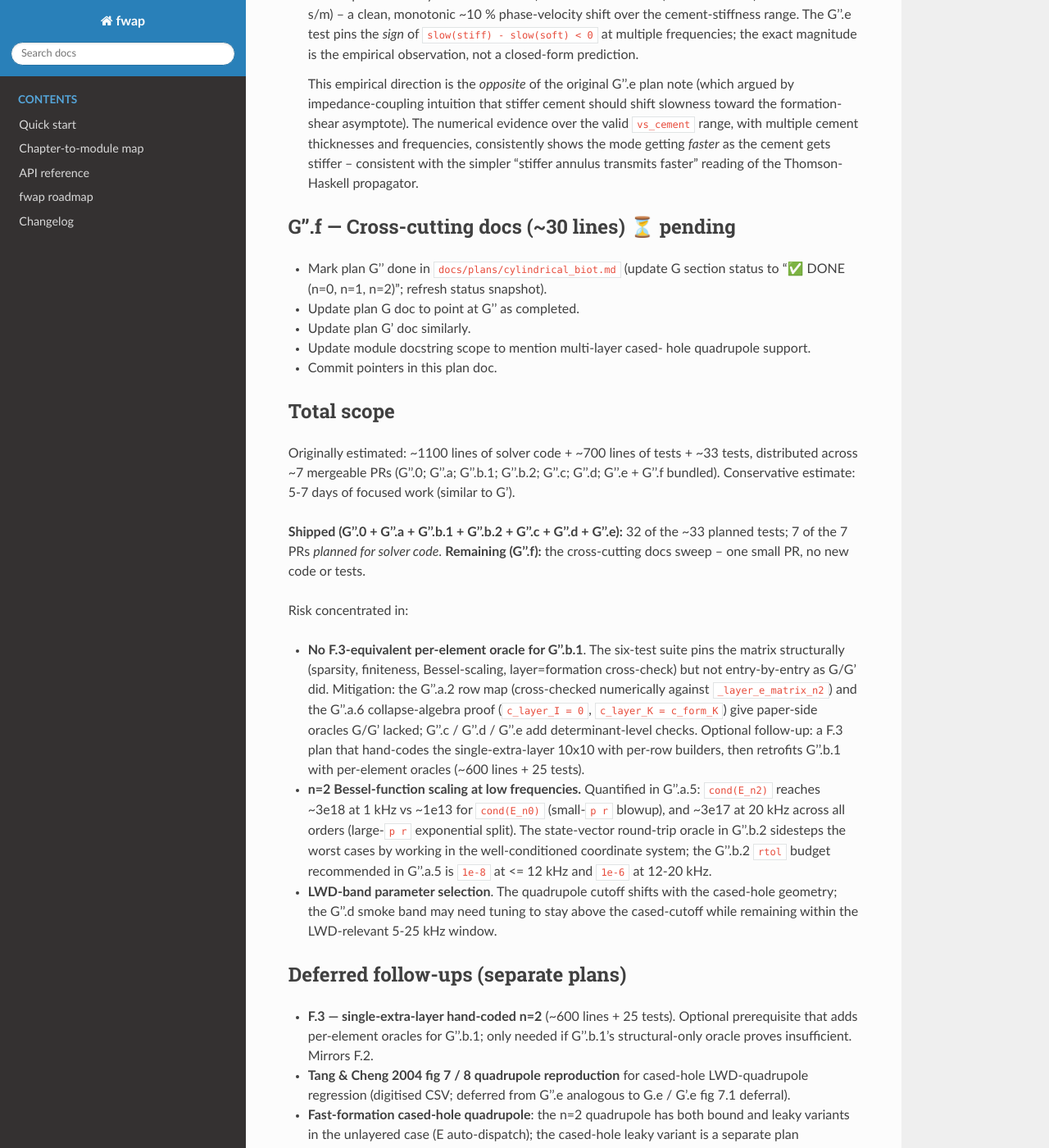
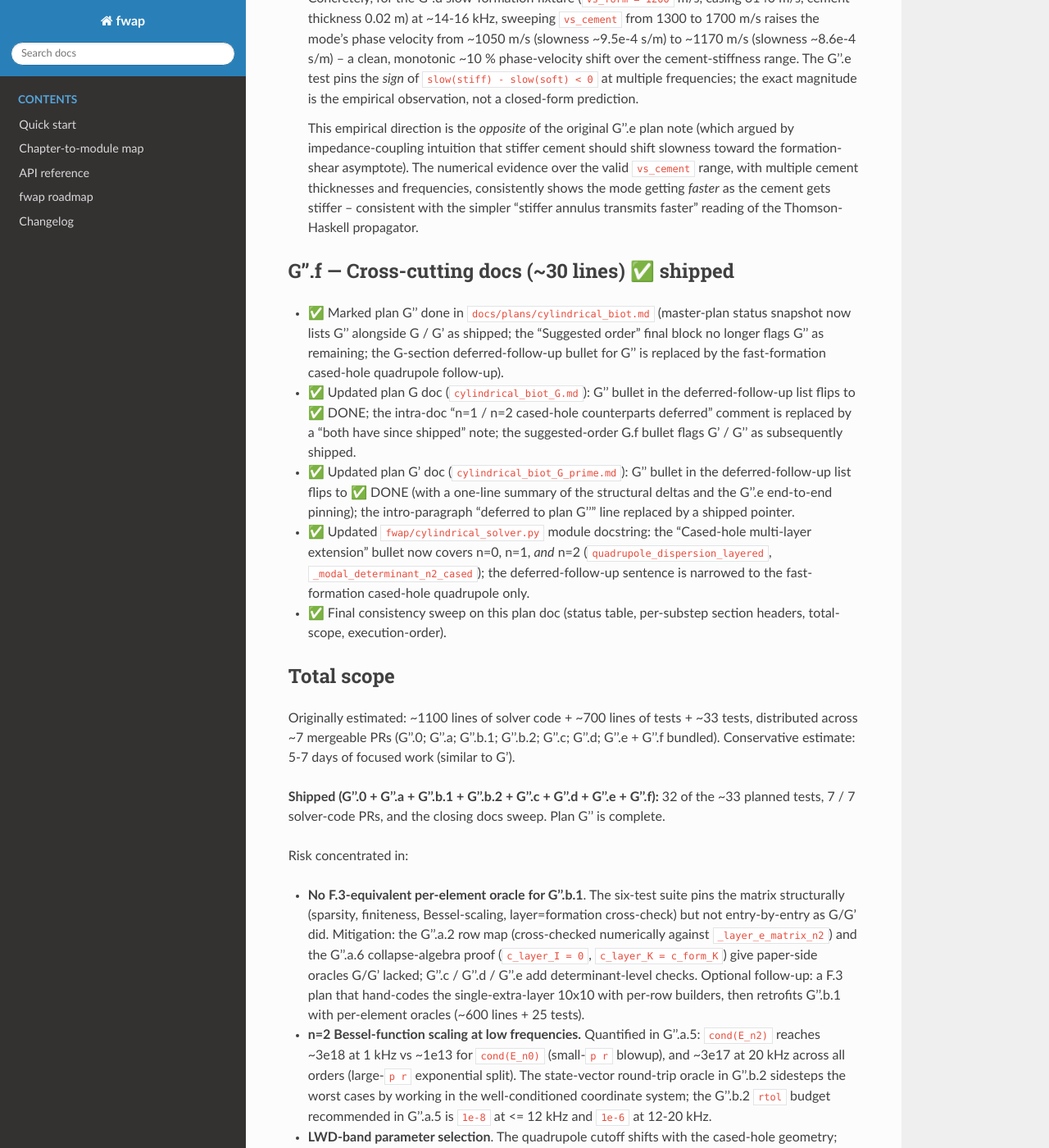
Before and after one commit to ingehap/fwap, a Sphinx documentation site: the page built from docs/plans/cylindrical_biot_G_pp.md, in a window 1280 px wide and 1400 px high, scrolled down 12625 px. Shown: the whole window at 82% size. Built offline with Sphinx 7.4.7 and the Read the Docs theme 3.1.0, drawn with Linux system fonts in a browser that asks for light colours; pages that are not in the unit, such as notebooks, are missing from menus; some of the changed text lies outside the part shown.

Commit message:
Implement G''.f: cross-cutting docs sweep closing plan G''
Closes plan G'' (n=2 cased-hole quadrupole). No production code
behaviour changes -- only docs are touched, plus the module
docstring of ``fwap/cylindrical_solver.py``.

Updates:

- ``docs/plans/cylindrical_biot.md`` (master plan): status
  snapshot now lists G'' alongside G / G' / H as ✅ DONE.
  ``Suggested order`` final block no longer flags G'' as
  remaining; only I (validation notebook) and the
  fast-formation cased-hole quadrupole follow-up remain. Plan
  G's deferred-follow-up bullet for G'' is replaced by the
  fast-formation cased-hole quadrupole follow-up.
- ``docs/plans/cylindrical_biot_G.md``: G'' bullet in the
  deferred-follow-up list flips to ✅ DONE; the intra-doc
  "n=1 / n=2 cased-hole counterparts deferred" comment becomes
  a "both have since shipped" pointer; the G.f line in the
  suggested-order block notes G' / G'' subsequently shipped.
- ``docs/plans/cylindrical_biot_G_prime.md``: G'' bullet flips
  to ✅ DONE (with the structural-delta summary and the G''.e
  end-to-end pinning); the intro-paragraph "deferred to plan
  G''" sentence becomes a shipped pointer.
- ``fwap/cylindrical_solver.py`` module docstring: the
  "Cased-hole multi-layer extension" bullet now covers n=0,
  n=1, AND n=2 (lists ``quadrupole_dispersion_layered`` and
  ``_modal_determinant_n2_cased`` alongside the n=0 / n=1
  helpers); the deferred-follow-up sentence is narrowed to
  the fast-formation cased-hole quadrupole only.
- ``docs/plans/cylindrical_biot_G_pp.md``: G''.f row + per-
  substep header flip to ✅ shipped; status table marks G''.f
  with the file list it touches; ``Total scope``,
  ``Shipped so far``, and ``Execution order`` sections all
  reflect that plan G'' is complete (32 / ~33 tests, 7 / 7
  solver-code PRs, 1 closing docs PR).

Verified: pytest 930 passed (no behaviour change); mypy clean;
ruff at the same 2 pre-existing benign B023 warnings.

```diff
--- a/docs/plans/cylindrical_biot_G_pp.md
+++ b/docs/plans/cylindrical_biot_G_pp.md
@@ -21,26 +21,31 @@ and G' (n=1).
 | G''.c — `_modal_determinant_n2_cased` | ✅ | `fwap/cylindrical_solver.py:11121` | 5 / 5 (one moved to G''.0) |
 | G''.d — public-API hook + brentq loop | ✅ | `fwap/cylindrical_solver.py:4865` (`_quadrupole_kz_bracket_cased`) and `:4896` (`quadrupole_dispersion_layered` brentq path) | 6 / 6 |
 | G''.e — n=2 hardening | ✅ | tests/test_cylindrical_solver.py (4 tests added; no production code) | 4 / 4 |
-| G''.f — cross-cutting docs | ⏳ | not yet shipped | n/a |
+| G''.f — cross-cutting docs | ✅ | this PR (master plan + G/G' plan + module docstring + plan-doc closure) | n/a |
 
-**Shipped so far:** G''.0 + G''.a + G''.b.1 + G''.b.2 + G''.c +
-G''.d + G''.e — 32 of the ~33 planned tests, covering the
-public API surface (`layers=()` dispatch + validation), the n=2
-math scaffolding, the per-layer `E_n2(r)` helper, the per-layer
-propagator, the 10x10 stacked modal determinant with the
-G''.a.6 layer = formation root-match oracle, the public-API
-brentq path, multi-frequency det-at-root self-consistency,
+**All G'' substeps shipped.** G''.0 + G''.a + G''.b.1 +
+G''.b.2 + G''.c + G''.d + G''.e + G''.f — 32 of the ~33
+planned tests landed (the planned "N=0 dispatch to unlayered"
+G''.c test was already covered by an existing G''.0 test and
+not duplicated). The plan covers the public API surface
+(`layers=()` dispatch + validation), the n=2 math scaffolding,
+the per-layer `E_n2(r)` helper, the per-layer propagator, the
+10x10 stacked modal determinant with the G''.a.6 layer =
+formation root-match oracle, the public-API brentq path,
+multi-frequency det-at-root self-consistency,
 thin-inner-layer continuity, two-formation-layers collapse to
 unlayered (the master-plan G'' validation bullet at
-`rtol=1e-6`), and the LWD-quadrupole cement-bond physics
-direction (stiffer cement → faster mode / smaller slowness;
-sign pinned at three frequencies).
+`rtol=1e-6`), the LWD-quadrupole cement-bond physics direction
+(stiffer cement → faster mode / smaller slowness; sign pinned
+at three frequencies), and the cross-cutting docs sweep that
+closes the plan.
 
-**Next up:** G''.f is the cross-cutting docs sweep (mark
-G/G'/G'' done in the master plan
-`docs/plans/cylindrical_biot.md`; refresh status snapshot;
-update module docstring scope to reflect the n=2 multi-layer
-cased-hole support).
+**Deferred to a separate plan** (not blocking on G''):
+fast-formation cased-hole quadrupole, Tang & Cheng 2004
+fig 7 / 8 reproduction (digitised CSV; deferred from G''.e
+analogous to the G.e / G'.e fig 7.1 deferrals), and an
+optional F.3 (single-extra-layer hand-coded n=2 with
+per-element oracles for G''.b.1).
 
 Plan G'' depends on the propagator-matrix scaffolding from plans
 G (4x4 at n=0) and G' (6x6 at n=1); it inherits the same
@@ -683,16 +688,36 @@ Mirror of G.e / G'.e for the quadrupole cased-hole solver.
   "stiffer annulus transmits faster" reading of the
   Thomson-Haskell propagator.
 
-## G''.f — Cross-cutting docs (~30 lines) ⏳ pending
+## G''.f — Cross-cutting docs (~30 lines) ✅ shipped
 
-- Mark plan G'' done in `docs/plans/cylindrical_biot.md`
-  (update G section status to "✅ DONE (n=0, n=1, n=2)";
-  refresh status snapshot).
-- Update plan G doc to point at G'' as completed.
-- Update plan G' doc similarly.
-- Update module docstring scope to mention multi-layer cased-
-  hole quadrupole support.
-- Commit pointers in this plan doc.
+- ✅ Marked plan G'' done in
+  `docs/plans/cylindrical_biot.md` (master-plan status
+  snapshot now lists G'' alongside G / G' as shipped; the
+  "Suggested order" final block no longer flags G'' as
+  remaining; the G-section deferred-follow-up bullet for G''
+  is replaced by the fast-formation cased-hole quadrupole
+  follow-up).
+- ✅ Updated plan G doc
+  ([`cylindrical_biot_G.md`](cylindrical_biot_G.md)): G''
+  bullet in the deferred-follow-up list flips to ✅ DONE; the
+  intra-doc "n=1 / n=2 cased-hole counterparts deferred"
+  comment is replaced by a "both have since shipped" note;
+  the suggested-order G.f bullet flags G' / G'' as
+  subsequently shipped.
+- ✅ Updated plan G' doc
+  ([`cylindrical_biot_G_prime.md`](cylindrical_biot_G_prime.md)):
+  G'' bullet in the deferred-follow-up list flips to ✅ DONE
+  (with a one-line summary of the structural deltas and the
+  G''.e end-to-end pinning); the intro-paragraph "deferred to
+  plan G''" line replaced by a shipped pointer.
+- ✅ Updated `fwap/cylindrical_solver.py` module docstring:
+  the "Cased-hole multi-layer extension" bullet now covers
+  n=0, n=1, *and* n=2 (`quadrupole_dispersion_layered`,
+  `_modal_determinant_n2_cased`); the deferred-follow-up
+  sentence is narrowed to the fast-formation cased-hole
+  quadrupole only.
+- ✅ Final consistency sweep on this plan doc (status table,
+  per-substep section headers, total-scope, execution-order).
 
 ## Total scope
 
@@ -703,10 +728,9 @@ bundled). Conservative estimate: 5-7 days of focused work
 (similar to G').
 
 **Shipped (G''.0 + G''.a + G''.b.1 + G''.b.2 + G''.c +
-G''.d + G''.e):** 32 of the ~33 planned tests; 7 of the 7 PRs
-*planned for solver code*. **Remaining (G''.f):** the
-cross-cutting docs sweep -- one small PR, no new code or
-tests.
+G''.d + G''.e + G''.f):** 32 of the ~33 planned tests, 7 / 7
+solver-code PRs, and the closing docs sweep. Plan G'' is
+complete.
 
 Risk concentrated in:
 
@@ -800,7 +824,6 @@ Done:
    cement-bond direction (stiffer cement → smaller slowness /
    faster phase velocity; *opposite* of the original plan-doc
    prediction, pinned at three frequencies).
-
-Remaining:
-
-8. ⏳ **G''.f** (docs).
+8. ✅ **G''.f** (docs) -- master plan, G plan, G' plan, and
+   `fwap/cylindrical_solver.py` module docstring updated to
+   reflect that n=2 cased-hole quadrupole is shipped.
```
Also changed, not shown: docs/plans/cylindrical_biot.md (+21 -13 lines), docs/plans/cylindrical_biot_G.md (+12 -6 lines), docs/plans/cylindrical_biot_G_prime.md (+12 -7 lines), 1 other file.
